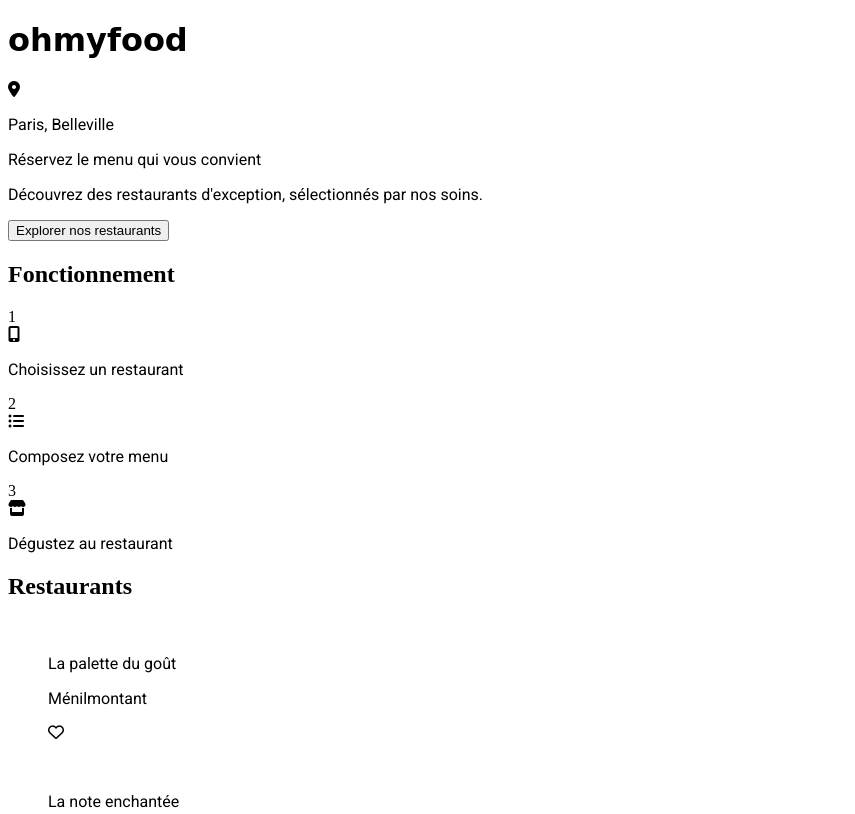
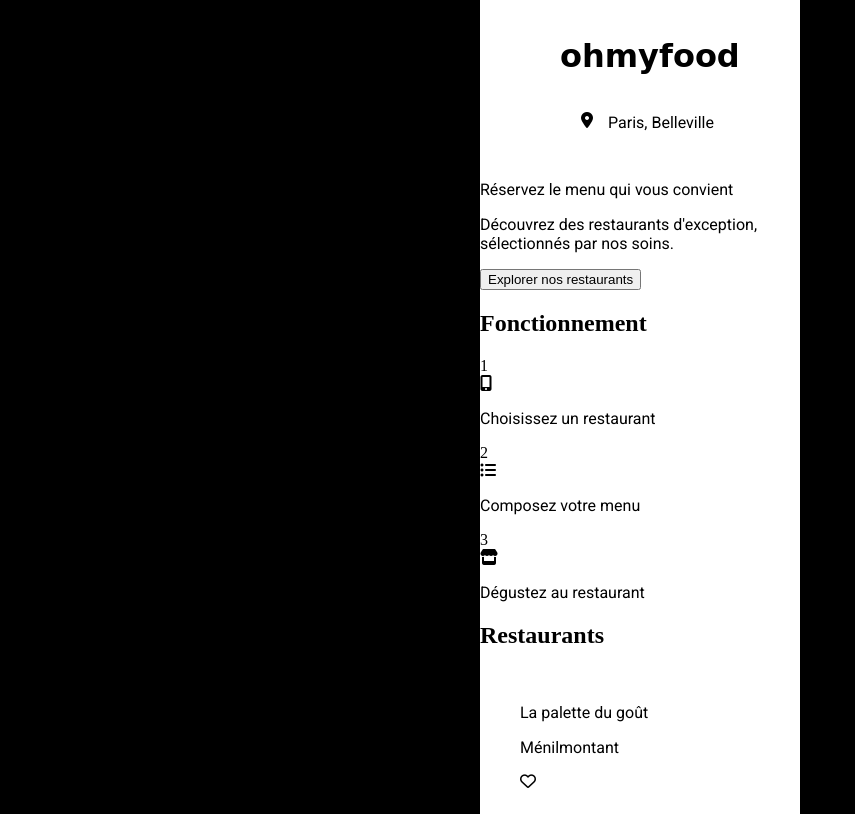
Before and after one commit to Razaakiel/P3_opc_ohmyfood, a website: page Accueil.html in a window 1280 px wide. Shown: the top 814 px of the page, without its empty margins (0-855 px from the left). Drawn offline with Linux system fonts and the light colour scheme; a web font is replaced by a local one.

```diff
--- a/css/sass/Base/_base.scss
+++ b/css/sass/Base/_base.scss
@@ -12,4 +12,13 @@
 html,body {
   font-size: 16px;
   box-sizing: border-box;
+  width: 320px;
+  margin:auto;
+  background-color: black;
 }
+
+#bloc_page{
+  background-color: white;
+  margin: 0;
+  padding: 0;
+}
--- a/css/sass/layouts/_header.scss
+++ b/css/sass/layouts/_header.scss
@@ -0,0 +1,16 @@
+header{
+  padding: 1em;
+
+  & .logo{
+    padding-left: 2em;
+  }
+}
+
+.position{
+  display: flex;
+  justify-content: center;
+
+  & .position__logo{
+    padding: 15px;
+  }
+}
--- a/css/sass/utils/_variables.scss
+++ b/css/sass/utils/_variables.scss
@@ -1,3 +1,4 @@
 $purple: #9356DC;
 $pink: #FF79DA;
 $green_light: #99E2D0;
+$grey: #808080;
```
Also changed, not shown: css/main.css, css/style.css, 2 other files.
